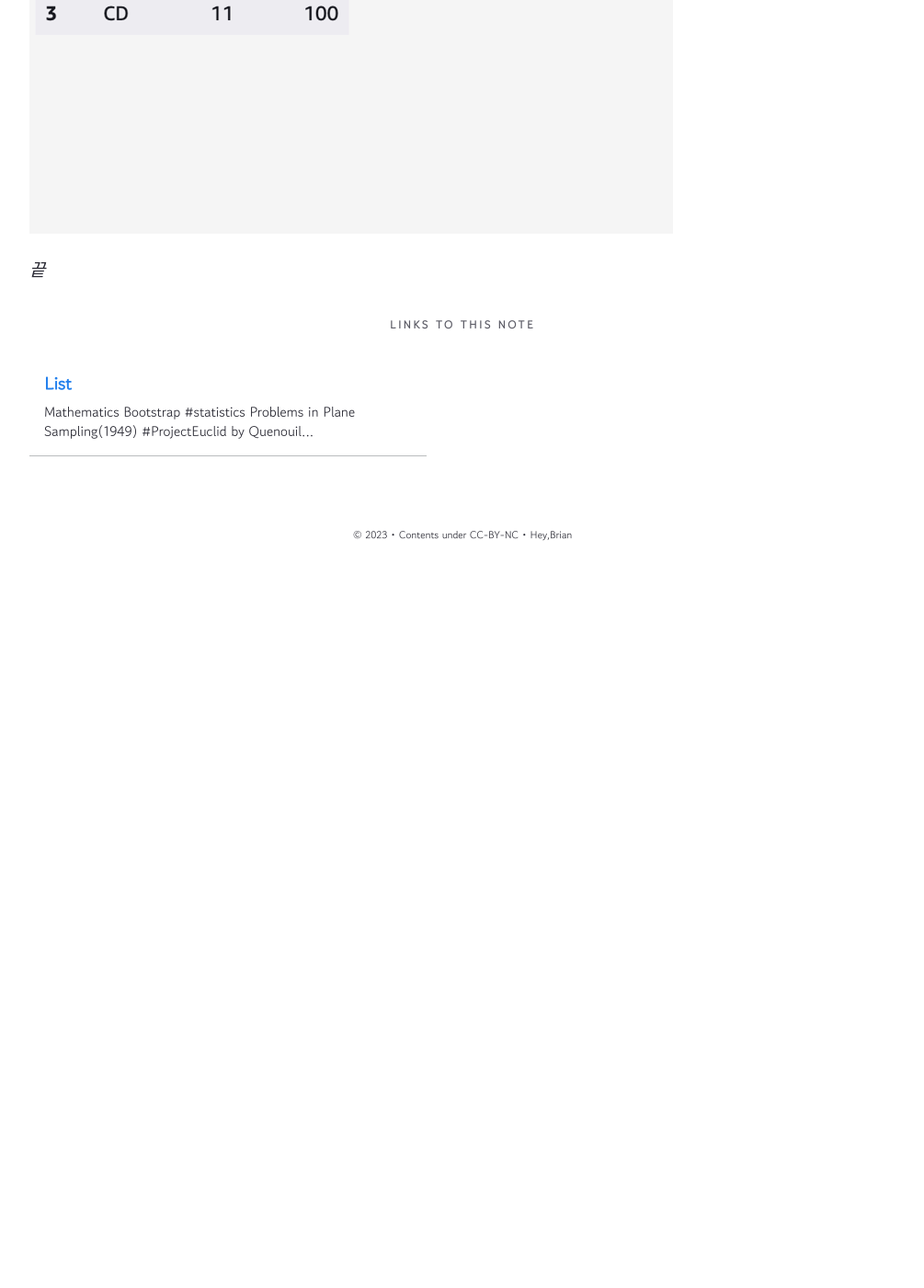
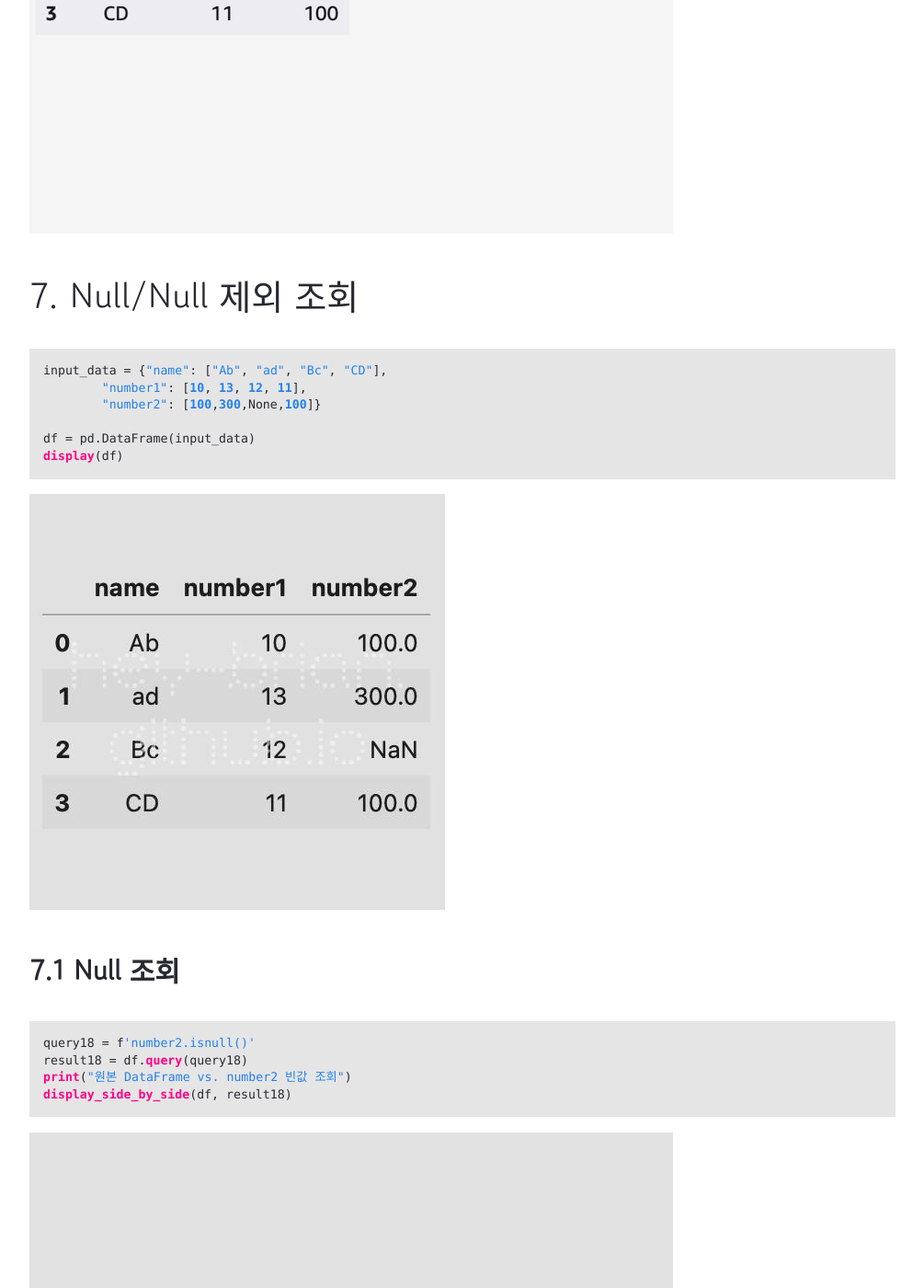
Before and after one commit to hey-brian/hey-brian.github.io, a Jekyll site: the page built from _notes/Public/pandas(판다스) 쿼리(query) 조회.md, in a window 1280 px wide and 1400 px high, scrolled down 17739 px. Shown: the whole window at 92% size, without its empty margins (137-1142 px from the left). Built offline with Jekyll 4.4.1, drawn with Linux system fonts in a browser that asks for light colours; comment, search, counter and statistics services are not loaded; before the commit the page ends 18369 px from its top, so only the background shows below that; some of the changed text lies outside the part shown.

Commit message:
20230626 pandas query null updated

````diff
--- a/_notes/Public/pandas(판다스) 쿼리(query) 조회.md
+++ b/_notes/Public/pandas(판다스) 쿼리(query) 조회.md
@@ -175,4 +175,34 @@ result17 = df.query(
 ![](/attachments/Pasted_image_20221221075115.png)
 
 
+# 7. Null/Null 제외 조회
+
+``` python
+input_data = {"name": ["Ab", "ad", "Bc", "CD"],
+        "number1": [10, 13, 12, 11],
+        "number2": [100,300,None,100]}
+
+df = pd.DataFrame(input_data)
+display(df)
+```
+![](/attachments/Pasted_image_20230626214240_watermarked.jpeg)
+
+## 7.1 Null 조회
+``` python
+query18 = f'number2.isnull()'
+result18 = df.query(query18)
+print("원본 DataFrame vs. number2 빈값 조회")
+display_side_by_side(df, result18)
+```
+![](/attachments/Pasted_image_20230626214351_watermarked.jpeg)
+
+## 7.2 Null 제외 조회
+``` python
+query19 = f'number2.notnull()'
+result19 = df.query(query19)
+print("원본 DataFrame vs. number2 빈값 제외 조회")
+display_side_by_side(df, result19)
+```
+![](/attachments/Pasted_image_20230626214548_watermarked.jpeg)
+
 _끝_
````
Also changed, not shown: attachments/Pasted_image_20230626214240_watermarked.jpeg (added), attachments/Pasted_image_20230626214351_watermarked.jpeg (added), attachments/Pasted_image_20230626214548_watermarked.jpeg (added).
